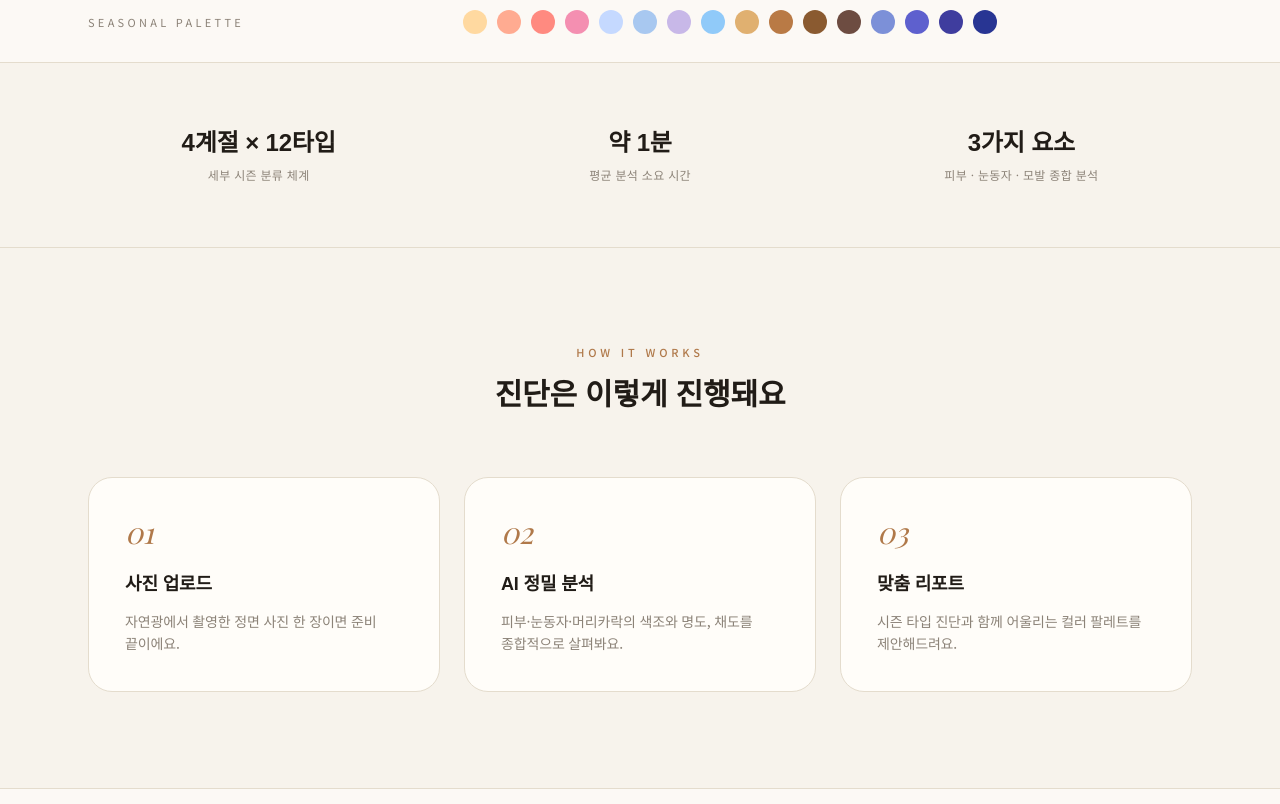
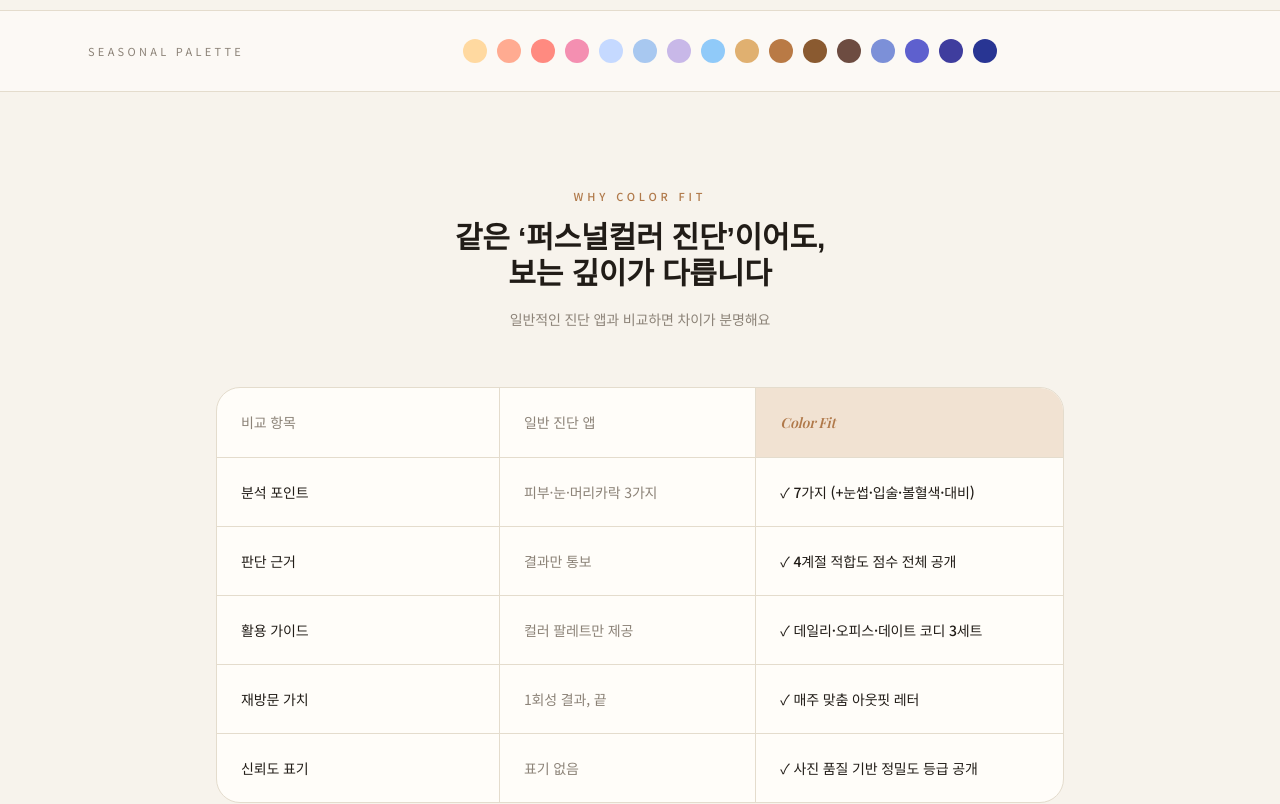
Before and after one commit to wlsu6860/personalcolor-ai, a Next.js app: page / in a window 1280 px wide. Shown: the part 700-1504 px from the top of the page. Built offline with nearby package versions, Linux system fonts and the light colour scheme.

Commit message:
Add Why-Color-Fit comparison table, brand 7-Point method, redesign loading screen as trust-building checklist

```diff
--- a/app/diagnose/page.tsx
+++ b/app/diagnose/page.tsx
@@ -78,13 +78,6 @@
 
 type Step = "upload" | "info" | "loading" | "result" | "error";
 
-const LOADING_MESSAGES = [
-  "피부 톤의 온도감을 살펴보고 있어요...",
-  "눈동자와 모발의 명도를 확인하는 중이에요...",
-  "어울리는 컬러 팔레트를 고르고 있어요...",
-  "리포트를 정리하고 있어요, 거의 다 됐어요.",
-];
-
 function StepIndicator({ current }: { current: 1 | 2 | 3 }) {
   const steps = ["사진 업로드", "기본 정보", "진단 결과"];
   return (
@@ -151,9 +144,10 @@
     setStep("loading");
     setErrorMessage("");
 
+    setLoadingMsgIndex(0);
     const msgInterval = setInterval(() => {
-      setLoadingMsgIndex((i) => (i + 1) % LOADING_MESSAGES.length);
-    }, 2000);
+      setLoadingMsgIndex((i) => Math.min(i + 1, ANALYSIS_FACTOR_KEYS.length - 1));
+    }, 1200);
 
     try {
       const formData = new FormData();
@@ -353,13 +347,47 @@
           )}
 
           {step === "loading" && (
-            <div className="mt-20 flex flex-col items-center gap-8 text-center">
-              <div className="w-12 h-12 rounded-full border-2 border-[var(--line)] border-t-[var(--accent)] animate-spin" />
+            <div className="mt-14 flex flex-col items-center gap-8">
               <div>
-                <p className="font-serif-kr text-lg">잠시만 기다려주세요</p>
-                <p className="text-[var(--muted)] text-sm mt-2">
-                  {LOADING_MESSAGES[loadingMsgIndex]}
+                <p className="font-serif-kr text-lg text-center">
+                  컬러핏 7-Point 정밀진단 진행 중
                 </p>
+                <p className="text-xs text-[var(--muted)] text-center mt-1.5">
+                  전문 컨설턴트가 보는 방식 그대로, 7가지를 하나씩 확인하고 있어요
+                </p>
+              </div>
+              <div className="w-full max-w-xs flex flex-col gap-3">
+                {ANALYSIS_FACTOR_KEYS.map((key, i) => {
+                  const checked = i < loadingMsgIndex;
+                  const active = i === loadingMsgIndex;
+                  return (
+                    <div key={key} className="flex items-center gap-3">
+                      <span
+                        className={`w-5 h-5 rounded-full flex items-center justify-center text-[10px] shrink-0 border transition-colors ${
+                          checked
+                            ? "bg-[var(--ok)] border-[var(--ok)] text-white"
+                            : "border-[var(--line)] text-transparent"
+                        }`}
+                      >
+                        ✓
+                      </span>
+                      <span
+                        className={`text-sm ${
+                          active
+                            ? "font-medium"
+                            : checked
+                            ? "text-[var(--muted)]"
+                            : "text-[var(--muted)] opacity-50"
+                        }`}
+                      >
+                        {ANALYSIS_FACTOR_META[key].label}
+                      </span>
+                      {active && (
+                        <span className="w-3 h-3 rounded-full border-2 border-[var(--line)] border-t-[var(--accent)] animate-spin shrink-0" />
+                      )}
+                    </div>
+                  );
+                })}
               </div>
             </div>
           )}
@@ -498,7 +526,7 @@
 
               <div className="card-surface rounded-2xl p-7">
                 <h3 className="font-serif-kr font-semibold mb-1">
-                  7가지 정밀 분석 포인트
+                  컬러핏 7-Point 정밀진단
                 </h3>
                 <p className="text-xs text-[var(--muted)] mb-5">
                   피부·눈동자·모발 3가지만 보는 다른 진단과 달리, 눈썹·입술·볼
@@ -527,7 +555,7 @@
 
                   <div className="card-surface rounded-2xl p-7">
                     <h3 className="font-serif-kr font-semibold mb-4">
-                      7가지 관찰 결과
+                      7-Point 정밀진단 관찰 결과
                     </h3>
                     <div className="grid grid-cols-1 sm:grid-cols-2 gap-3">
                       {ANALYSIS_FACTOR_KEYS.map((key) => (
--- a/app/globals.css
+++ b/app/globals.css
@@ -8,6 +8,7 @@
   --line: #e4dccd;
   --accent: #b0794a;
   --accent-deep: #8f5f36;
+  --accent-tint: #f1e2d2;
   --ink: #211c17;
   --ok: #5c7a5c;
 }
@@ -27,6 +28,7 @@
     --line: #38312a;
     --accent: #cf9a67;
     --accent-deep: #b0794a;
+    --accent-tint: #2c2319;
     --ink: #f0eae2;
     --ok: #86a986;
   }
--- a/app/page.tsx
+++ b/app/page.tsx
@@ -40,8 +40,8 @@
   },
   {
     step: "02",
-    title: "AI 정밀 분석",
-    desc: "피부·눈동자·머리카락의 색조와 명도, 채도를 종합적으로 살펴봐요.",
+    title: "7-Point 정밀 분석",
+    desc: "피부·눈동자·모발은 물론 눈썹·입술·볼혈색·이목구비 대비까지 7가지를 살펴봐요.",
   },
   {
     step: "03",
@@ -53,7 +53,15 @@
 const TRUST = [
   { value: "4계절 × 12타입", label: "세부 시즌 분류 체계" },
   { value: "약 1분", label: "평균 분석 소요 시간" },
-  { value: "3가지 요소", label: "피부 · 눈동자 · 모발 종합 분석" },
+  { value: "7-Point 정밀진단", label: "피부 · 눈 · 모발 · 눈썹 · 입술 · 볼혈색 · 대비" },
+];
+
+const COMPARISON = [
+  { label: "분석 포인트", others: "피부·눈·머리카락 3가지", us: "7가지 (+눈썹·입술·볼혈색·대비)" },
+  { label: "판단 근거", others: "결과만 통보", us: "4계절 적합도 점수 전체 공개" },
+  { label: "활용 가이드", others: "컬러 팔레트만 제공", us: "데일리·오피스·데이트 코디 3세트" },
+  { label: "재방문 가치", others: "1회성 결과, 끝", us: "매주 맞춤 아웃핏 레터" },
+  { label: "신뢰도 표기", others: "표기 없음", us: "사진 품질 기반 정밀도 등급 공개" },
 ];
 
 const PALETTE_STRIP = [
@@ -114,6 +122,11 @@
             <p className="fade-up delay-2 text-[var(--muted)] max-w-md text-base leading-relaxed mt-9">
               얼굴 사진을 업로드하면 AI가 웜톤·쿨톤부터 세부 시즌 타입까지
               차분하게 분석해드려요. 기본 진단 결과는 무료입니다.
+            </p>
+
+            <p className="fade-up delay-2 text-xs text-[var(--accent-deep)] font-medium mt-4">
+              피부·눈·모발 3가지만 보는 다른 진단과 달리,{" "}
+              <span className="font-display italic">7-Point 정밀진단</span>으로 근거까지 보여드려요
             </p>
 
             <div className="fade-up delay-3 mt-11 flex items-center gap-6">
@@ -193,6 +206,47 @@
                   style={{ backgroundColor: hex }}
                   title={hex}
                 />
+              ))}
+            </div>
+          </div>
+        </section>
+
+        {/* ---------- WHY COLOR FIT ---------- */}
+        <section className="max-w-4xl mx-auto px-6 py-24">
+          <p className="text-[11px] tracking-[0.35em] text-[var(--accent)] font-medium text-center mb-4 uppercase">
+            Why Color Fit
+          </p>
+          <h2 className="font-serif-kr text-2xl sm:text-3xl font-semibold text-center mb-4">
+            같은 &lsquo;퍼스널컬러 진단&rsquo;이어도,
+            <br />
+            보는 깊이가 다릅니다
+          </h2>
+          <p className="text-sm text-[var(--muted)] text-center max-w-md mx-auto mb-14 leading-relaxed">
+            일반적인 진단 앱과 비교하면 차이가 분명해요
+          </p>
+
+          <div className="card-surface rounded-3xl overflow-hidden">
+            <div className="grid grid-cols-[1.1fr_1fr_1.2fr] text-xs sm:text-sm">
+              <div className="p-5 sm:p-6 font-medium text-[var(--muted)]">비교 항목</div>
+              <div className="p-5 sm:p-6 text-[var(--muted)] border-l hairline">
+                일반 진단 앱
+              </div>
+              <div className="p-5 sm:p-6 font-semibold border-l hairline bg-[var(--accent-tint)]">
+                <span className="font-display italic accent-text">Color Fit</span>
+              </div>
+
+              {COMPARISON.map((row) => (
+                <div key={row.label} className="contents">
+                  <div className="p-5 sm:p-6 border-t hairline font-medium">
+                    {row.label}
+                  </div>
+                  <div className="p-5 sm:p-6 border-t hairline border-l text-[var(--muted)]">
+                    {row.others}
+                  </div>
+                  <div className="p-5 sm:p-6 border-t hairline border-l font-medium">
+                    ✓ {row.us}
+                  </div>
+                </div>
               ))}
             </div>
           </div>
```
